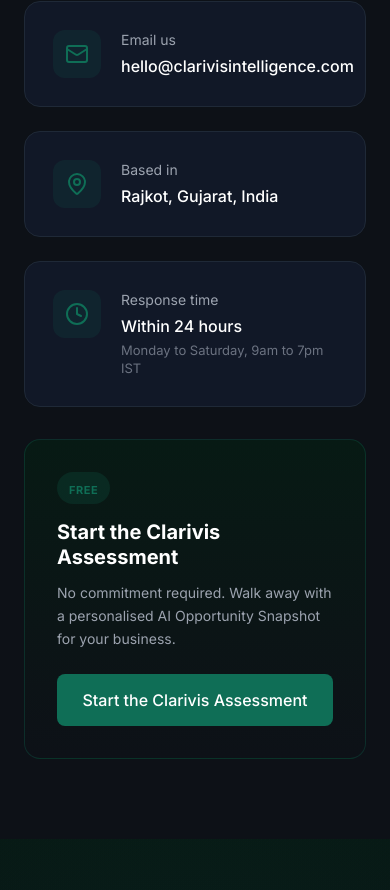
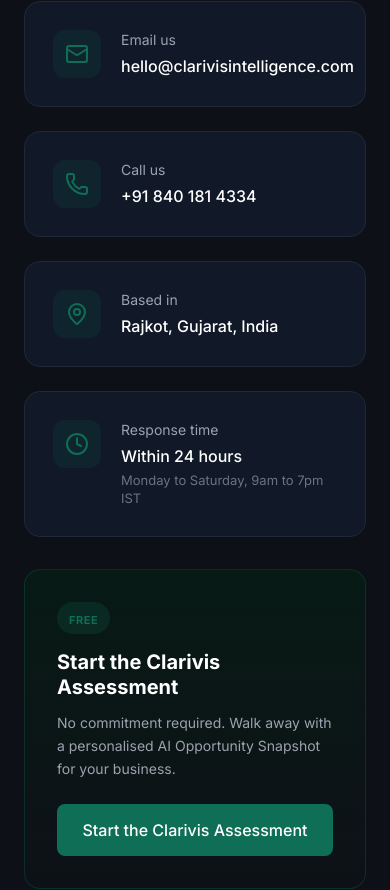
Before and after one commit to deeptanti/clarivis-website, a Next.js app: page /contact in a window 390 px wide. Shown: the part 1599-2489 px from the top of the page. Built offline with nearby package versions, Linux system fonts and the light colour scheme; no server answers.

Commit message:
feat: add business phone number

```diff
--- a/src/app/contact/page-client.tsx
+++ b/src/app/contact/page-client.tsx
@@ -2,7 +2,7 @@
 
 import { motion } from "framer-motion";
 import Link from "next/link";
-import { Mail, MapPin, Clock, Send } from "lucide-react";
+import { Mail, MapPin, Clock, Send, Phone } from "lucide-react";
 
 export default function ContactPage() {
   return (
@@ -126,8 +126,26 @@
                 </div>
                 <div>
                   <h3 className="text-[#9CA3AF] text-sm mb-1">Email us</h3>
-                  <a href="mailto:hello@clarivisintelligence.com" className="text-white text-[16px] font-medium hover:text-[#0F6E56] transition-colors">
+                  <a href="mailto:hello@clarivisintelligence.com" className="text-white text-[16px] font-medium hover:text-[#0F6E56] transition-colors block">
                     hello@clarivisintelligence.com
+                  </a>
+                </div>
+              </motion.div>
+
+              <motion.div
+                initial={{ opacity: 0, x: 50 }}
+                whileInView={{ opacity: 1, x: 0 }}
+                viewport={{ once: true, margin: "-50px" }}
+                transition={{ duration: 0.5, delay: 0.15, ease: "easeOut" }}
+                className="bg-[#111827] border border-[#1f2937] rounded-[16px] p-7 flex items-start gap-5"
+              >
+                <div className="bg-[#0F6E56]/15 rounded-xl p-3 shrink-0">
+                  <Phone className="w-6 h-6 text-[#0F6E56]" />
+                </div>
+                <div>
+                  <h3 className="text-[#9CA3AF] text-sm mb-1">Call us</h3>
+                  <a href="tel:+918401814334" className="text-white text-[16px] font-medium hover:text-[#0F6E56] transition-colors block">
+                    +91 840 181 4334
                   </a>
                 </div>
               </motion.div>
--- a/src/components/layout/Footer.tsx
+++ b/src/components/layout/Footer.tsx
@@ -54,6 +54,12 @@
               className="text-gray-400 hover:text-[#0F6E56] transition-colors text-sm"
             >
               hello@clarivisintelligence.com
+            </a>
+            <a
+              href="tel:+918401814334"
+              className="text-gray-400 hover:text-[#0F6E56] transition-colors text-sm flex items-center"
+            >
+              +91 840 181 4334
             </a>
             <div className="flex space-x-4 pt-2">
               <a
```
